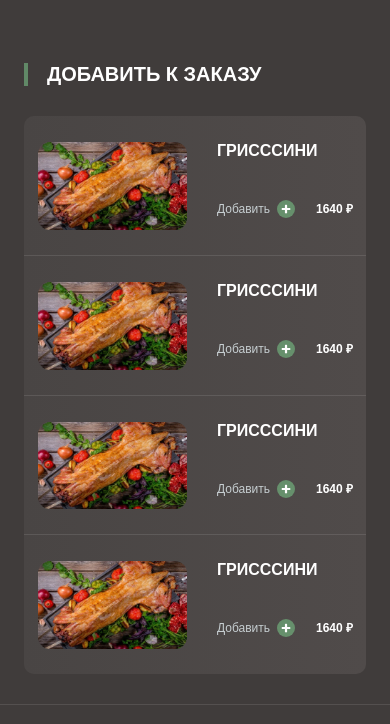
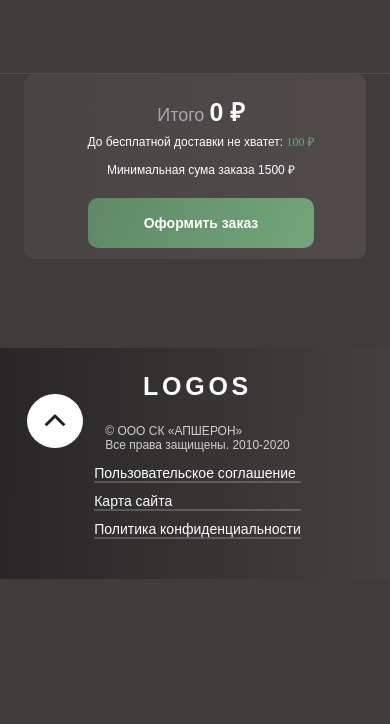
Before and after one commit to Bardooo/Logos, a React (Create React App) app: page /cart in a window 390 px wide. Shown: the part 654-1378 px from the top of the page. After the commit the page ends 1233 px from the top, so only its background shows below. Built offline with nearby package versions, Linux system fonts and the light colour scheme; a web font is replaced by a local one.

Commit message:
логика корзины

```diff
--- a/src/components/Card.tsx
+++ b/src/components/Card.tsx
@@ -4,6 +4,7 @@ import cart from '../assets/img/cart.svg';
 import { useDispatch } from 'react-redux';
 import { CartItem } from '../redux/cart/types';
 import { addItem } from '../redux/cart/slice';
+import { Link } from 'react-router-dom';
 
 type CardProps = {
   id: string;
@@ -36,6 +37,7 @@ const Card: React.FC<CardProps> = ({ id, title, imageUrl, weight, text, price, c
   return (
     <div className="card">
       <div className="card__inner">
+        <Link to={`/product-card/${id}`}>
           <img className="card__img" src={imageUrl} alt="food" />
           <div className="card__main">
             <div className="card__info">
@@ -44,6 +46,7 @@ const Card: React.FC<CardProps> = ({ id, title, imageUrl, weight, text, price, c
             </div>
             <p className="card__text">{text}</p>
           </div>
+        </Link>
         <div className="card__bottom">
           <p className="card__price">{price} ₽</p>
           <div className="card__button" onClick={onClickAdd}>
--- a/src/components/CartAddItem.tsx
+++ /dev/null
@@ -1,26 +0,0 @@
-import React from 'react';
-import cartAddImg from '../assets/img/cart-add-item.jpg';
-import plusImg from '../assets/img/plus.svg';
-
-const CartAddItem = () => {
-  return (
-    <div className="add-item">
-      <img className="add-item__img" src={cartAddImg} alt="cart-add-img" />
-      <div className='add-item__main'>
-        <h4 className="add-item__title">ГРИСССИНИ</h4>
-        <div className="add-item__wrap">
-          <div className="add-item__btn">
-            <p className="add-item__text">Добавить</p>
-            <img className="add-item__btn-img" src={plusImg} alt="add-img" />
-          </div>
-          <p className="add-item__price">1640 ₽</p>
-        </div>
-      </div>
-    </div>
-  );
-};
-
-export default CartAddItem;
-function dispatch(arg0: any) {
-  throw new Error('Function not implemented.');
-}
--- a/src/components/CartItem.tsx
+++ b/src/components/CartItem.tsx
@@ -45,7 +45,13 @@ export const CartItem: React.FC<CartItemProps> = ({id, title, imageUrl, text, pr
       </div>
         <div className="cart-item__right">
           <div className="cart-item__quantity">
-            <img className="cart-item__quantity-img" src={minusImg} alt="cart-arrow-left" onClick={onClickMinus} />
+            {
+              count === 1 ? (
+                <img className="cart-item__quantity-img" src={minusImg} alt="cart-arrow-left" />
+              ) : (
+                <img className="cart-item__quantity-img" src={minusImg} alt="cart-arrow-left" onClick={onClickMinus} />
+              )
+            }
             <p className="cart-item__quantity-counter">{count}</p>
             <img className="cart-item__quantity-img" src={plusImg} alt="cart-arrow-right" onClick={onClickPlus} />
           </div>
--- a/src/components/MenuSwiper.tsx
+++ b/src/components/MenuSwiper.tsx
@@ -4,7 +4,6 @@ import Card from '../components/Card'
 import {itemsType} from './Menu'
 
 import 'swiper/css';
-import { Link } from 'react-router-dom';
 
 const breakpoints = {
   320: {
@@ -50,9 +49,7 @@ const MenuSwiper: React.FC<MenuSwiperProps> = ({items}) => {
     >
       {items.map((item, index) => (
         <SwiperSlide key={index}>
-          <Link to={`/product-card/${item.id}`}>
-            <Card {...item} />
-          </Link>
+          <Card {...item} />
         </SwiperSlide>
       ))}
     </Swiper>
--- a/src/pages/Cart.tsx
+++ b/src/pages/Cart.tsx
@@ -2,7 +2,6 @@ import React from 'react';
 import { Link } from 'react-router-dom';
 import arrowImg from '../assets/img/Arrow-left.svg';
 import CartItem from '../components/CartItem';
-import CartAddItem from '../components/CartAddItem';
 import CartTotal from '../components/CartTotal';
 import { useSelector } from 'react-redux';
 import { selectCart } from '../redux/cart/selectors';
@@ -28,17 +27,6 @@ const Cart = () => {
             <CartItem key={item.id} {...item} />
           ))}
         </div>
-        <div className="cart__add">
-          <h4 className="cart__add-title">ДОБАВИТЬ К ЗАКАЗУ</h4>
-          <div className="cart__wrap">
-            <div className="cart__wrap-items">
-              <CartAddItem />
-              <CartAddItem />
-              <CartAddItem />
-              <CartAddItem />
-            </div>
-          </div>
-        </div>
         <CartTotal />
       </div>
     </section>
--- a/src/scss/app.scss
+++ b/src/scss/app.scss
@@ -9,7 +9,6 @@
 @import './components/product-card';
 @import './components/cart';
 @import './components/cart-item';
-@import './components/cart-add-item';
 @import './components/cart-total';
 @import './components/error-block';
 @import './components/loading-block';
--- a/src/scss/components/_card.scss
+++ b/src/scss/components/_card.scss
@@ -11,6 +11,7 @@
     border-radius: 10px;
     overflow: hidden;
     display: flex;
+    justify-content: space-between;
     flex-direction: column;
   }
   &__img {
--- a/src/scss/components/_cart-add-item.scss
+++ /dev/null
@@ -1,87 +0,0 @@
-.add-item {
-  padding: 19px 35px 13px 35px;
-  border-right: 1px solid rgba(255, 255, 255, 0.1);
-  &:last-child {
-    border-right: none;
-  }
-  &__img {
-    width: 100%;
-    border-radius: 12px;
-    margin-bottom: 10px;
-  }
-  &__title {
-    text-align: center;
-    color: #FFF;
-    font-weight: 700;
-    font-size: 14px;
-    margin-bottom: 10px;
-  }
-  &__btn {
-    cursor: pointer;
-    display: flex;
-    justify-content: center;
-    align-items: center;
-    margin-bottom: 9px;
-  }
-  &__text {
-    margin-right: 7px;
-    color: #C6CED1;
-    font-size: 12px;
-    font-weight: 400;
-  }
-  &__btn-img {
-    background-color: #66906C;
-    width: 18px;
-    height: 18px;
-    padding: 4px;
-    border-radius: 100%;
-  }
-  &__price {
-    text-align: center;
-    color: #FFF;
-    font-size: 12px;
-    font-weight: 700;
-  }
-}
-
-@media (max-width: 760px) {
-  .add-item {
-    border-bottom: 1px solid rgba(255, 255, 255, 0.1);
-    border-right: none;
-    padding: 26px 13px 15px 14px;
-    &:last-child {
-      border-bottom: none;
-    }
-  }
-}
-
-@media (max-width: 600px) {
-  .add-item {
-    display: flex;
-    &__img {
-      max-width: 149px;
-    }
-    &__main {
-      width: 100%;
-    }
-    &__wrap {
-      display: flex;
-      justify-content: space-between;
-      margin-left: 30px;
-    }
-    &__title {
-      text-align: left;
-      font-size: 24px;
-      margin-left: 30px;
-      margin-bottom: 40px;
-    }
-  }
-}
-
-@media (max-width: 540px) {
-  .add-item {
-    &__title {
-      font-size: 16px;
-    }
-  }
-}
--- a/src/scss/components/_cart-total.scss
+++ b/src/scss/components/_cart-total.scss
@@ -2,6 +2,9 @@
   display: flex;
   justify-content: center;
   margin-bottom: 89px;
+  padding-top: 50px;
+  border-top: 1px solid rgba(255, 255, 255, 0.1);
+  margin-top: 50px;
   &__inner {
     padding: 20px 27px 11px 39px;
     display: flex;
--- a/src/scss/components/_cart.scss
+++ b/src/scss/components/_cart.scss
@@ -51,11 +51,6 @@
     font-weight: 700;
     margin-bottom: 30px;
   }
-  &__wrap {
-    padding-bottom: 30px;
-    border-bottom: 1px solid rgba(255, 255, 255, 0.1);
-    margin-bottom: 50px;
-  }
   &__wrap-items {
     background: linear-gradient(90deg, #494544 0%, #504B4A 100%);
     display: flex;
```
Lines whose indentation alone changed are shown as unchanged.
